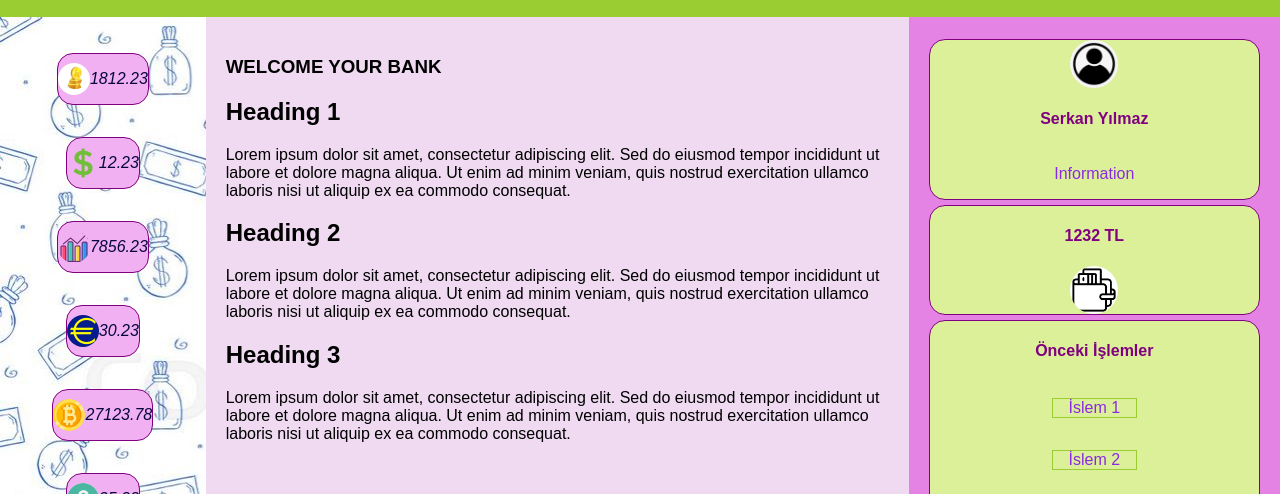
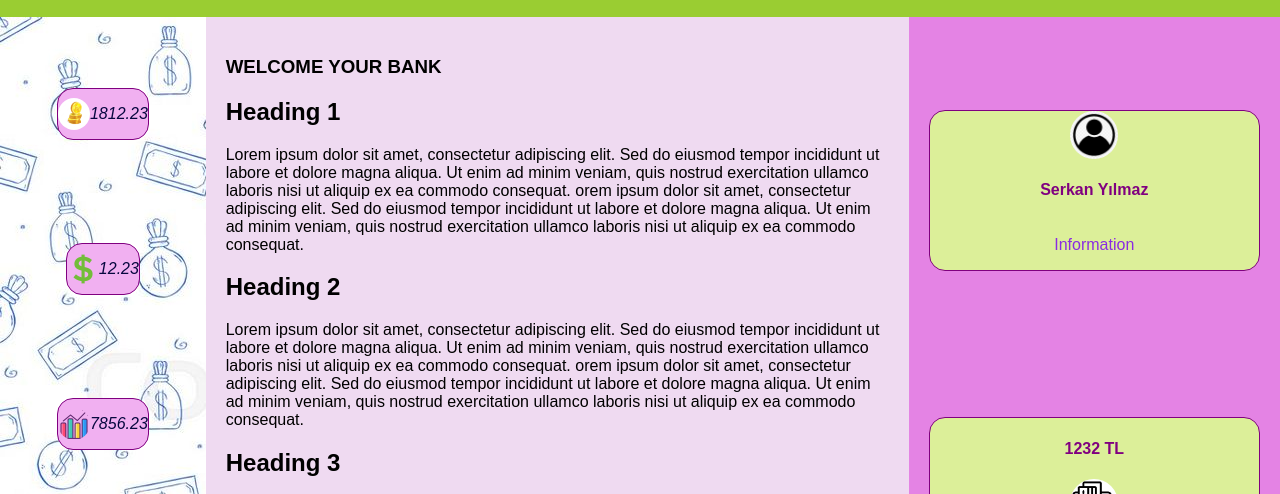
Before and after one commit to serkanyilmaz8/webDevClass, a plain HTML site: page Web_Midterm/index.html in a window 1280 px wide. Shown: the part 107-601 px from the top of the page. Drawn offline with Linux system fonts and the light colour scheme.

Commit message:
uploaded

```diff
--- a/Web_Midterm/index.html
+++ b/Web_Midterm/index.html
@@ -1,13 +1,11 @@
 <!DOCTYPE html>
 <html lang="en">
-
 <head>
     <meta charset="UTF-8">
     <meta name="viewport" content="width=device-width, initial-scale=1.0">
     <link rel="stylesheet" href="style.css">
     <title>Bank</title>
 </head>
-
 <body>
     <div class="container">
         <header>
@@ -61,9 +59,21 @@
                                  Ut enim ad minim veniam, quis nostrud
                                  exercitation ullamco laboris nisi ut aliquip
                                  ex ea commodo consequat.
+                                 orem ipsum dolor sit amet, consectetur
+                                 adipiscing elit. Sed do eiusmod tempor
+                                 incididunt ut labore et dolore magna aliqua.
+                                 Ut enim ad minim veniam, quis nostrud
+                                 exercitation ullamco laboris nisi ut aliquip
+                                 ex ea commodo consequat.
                             </p>
                             <h2>Heading 2</h2>
                             <p>Lorem ipsum dolor sit amet, consectetur
+                                 adipiscing elit. Sed do eiusmod tempor
+                                 incididunt ut labore et dolore magna aliqua.
+                                 Ut enim ad minim veniam, quis nostrud
+                                 exercitation ullamco laboris nisi ut aliquip
+                                 ex ea commodo consequat.
+                                 orem ipsum dolor sit amet, consectetur
                                  adipiscing elit. Sed do eiusmod tempor
                                  incididunt ut labore et dolore magna aliqua.
                                  Ut enim ad minim veniam, quis nostrud
@@ -77,7 +87,56 @@
                                  Ut enim ad minim veniam, quis nostrud
                                  exercitation ullamco laboris nisi ut aliquip
                                  ex ea commodo consequat.
+                                 orem ipsum dolor sit amet, consectetur
+                                 adipiscing elit. Sed do eiusmod tempor
+                                 incididunt ut labore et dolore magna aliqua.
+                                 Ut enim ad minim veniam, quis nostrud
+                                 exercitation ullamco laboris nisi ut aliquip
+                                 ex ea commodo consequat.
+                                 orem ipsum dolor sit amet, consectetur
+                                 adipiscing elit. Sed do eiusmod tempor
+                                 incididunt ut labore et dolore magna aliqua.
+                                 Ut enim ad minim veniam, quis nostrud
+                                 exercitation ullamco laboris nisi ut aliquip
+                                 ex ea commodo consequat.
+                                 orem ipsum dolor sit amet, consectetur
+                                 adipiscing elit. Sed do eiusmod tempor
+                                 incididunt ut labore et dolore magna aliqua.
+                                 Ut enim ad minim veniam, quis nostrud
+                                 exercitation ullamco laboris nisi ut aliquip
+                                 ex ea commodo consequat.
+                                 orem ipsum dolor sit amet, consectetur
+                                 adipiscing elit. Sed do eiusmod tempor
+                                 incididunt ut labore et dolore magna aliqua.
+                                 Ut enim ad minim veniam, quis nostrud
+                                 exercitation ullamco laboris nisi ut aliquip
+                                 ex ea commodo consequat.orem ipsum dolor sit amet, consectetur
+                                 adipiscing elit. Sed do eiusmod tempor
+                                 incididunt ut labore et dolore magna aliqua.
+                                 Ut enim ad minim veniam, quis nostrud
+                                 exercitation ullamco laboris nisi ut aliquip
+                                 ex ea commodo consequat.orem ipsum dolor sit amet, consectetur
+                                 adipiscing elit. Sed do eiusmod tempor
+                                 incididunt ut labore et dolore magna aliqua.
+                                 Ut enim ad minim veniam, quis nostrud
+                                 exercitation ullamco laboris nisi ut aliquip
+                                 ex ea commodo consequat.orem ipsum dolor sit amet, consectetur
+                                 adipiscing elit. Sed do eiusmod tempor
+                                 incididunt ut labore et dolore magna aliqua.
+                                 Ut enim ad minim veniam, quis nostrud
+                                 exercitation ullamco laboris nisi ut aliquip
+                                 ex ea commodo consequat.orem ipsum dolor sit amet, consectetur
+                                 adipiscing elit. Sed do eiusmod tempor
+                                 incididunt ut labore et dolore magna aliqua.
+                                 Ut enim ad minim veniam, quis nostrud
+                                 exercitation ullamco laboris nisi ut aliquip
+                                 ex ea commodo consequat.s
                             </p>
+                            <form action="/form-gonderme-url" method="post" >
+                                <label for="metin">Dilek ve Şikayetlerinizi İletebilirsiniz:</label>
+                                <input type="text" id="metin" name="metin" required>
+                                <button type="submit">Gönder</button>
+                            </form>
                         </div>
 
                     </div>
@@ -100,9 +159,6 @@
                         <p>İslem 3</p>
                     </div>
                 </div>
-
-
-
         </section>
         <footer>
             <div class="footer_item">
@@ -116,11 +172,10 @@
                 </a>
             </div>
             <div class="footer_item">
-                <a href="http://twitter.com"><img src="icons/Twitter.webp" alt="twitter"></a>
+                <a href="http://twitter.com">
+                    <img src="icons/Twitter.webp" alt="twitter"></a>
             </div>
-
         </footer>
     </div>
 </body>
-
 </html>
--- a/Web_Midterm/style.css
+++ b/Web_Midterm/style.css
@@ -126,6 +126,9 @@ section {
     padding: 0 1em;
     width: max-content;
 }
+form{
+    background-color: yellowgreen;
+}
 
 footer{
     height: 7em;
@@ -141,11 +144,6 @@ footer img{
     border-radius: 1em;
 }
 
-
-@media (max-width: 768px) {
-
-
-}
 @media (max-width: 425px) {
     header {
         flex-direction: column;
@@ -186,10 +184,6 @@ footer img{
         height: auto;
         border-radius: 12124px;
     }
-    .section_right{
-
-    }
-
     .section_right_item{
         margin: 1em;
 
```
Also changed, not shown: 1 other file.
